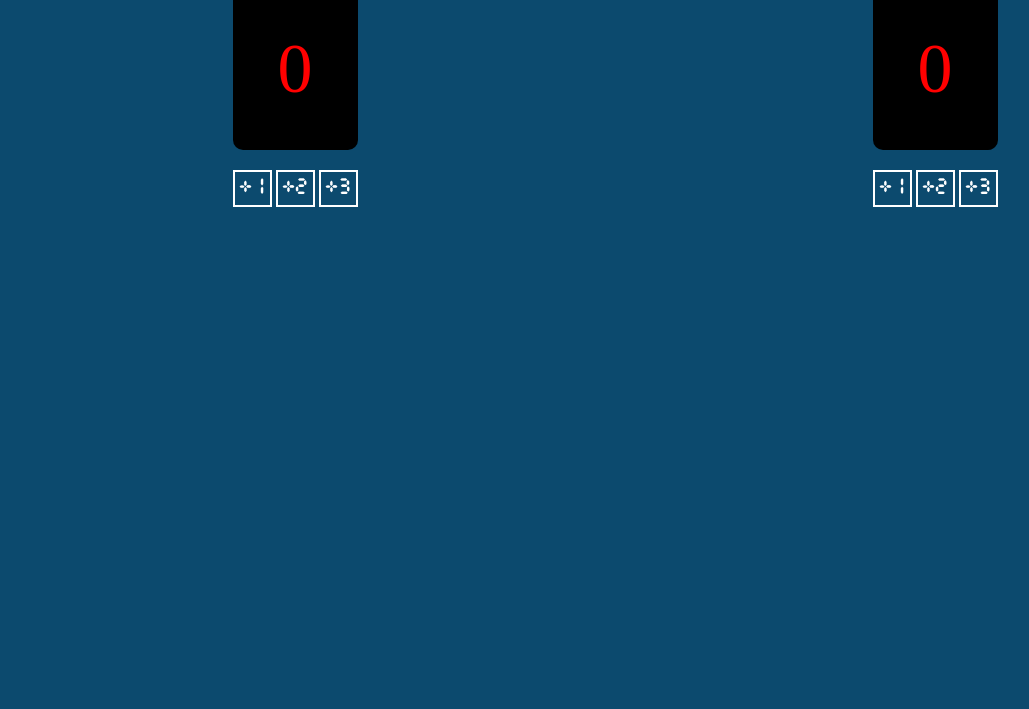
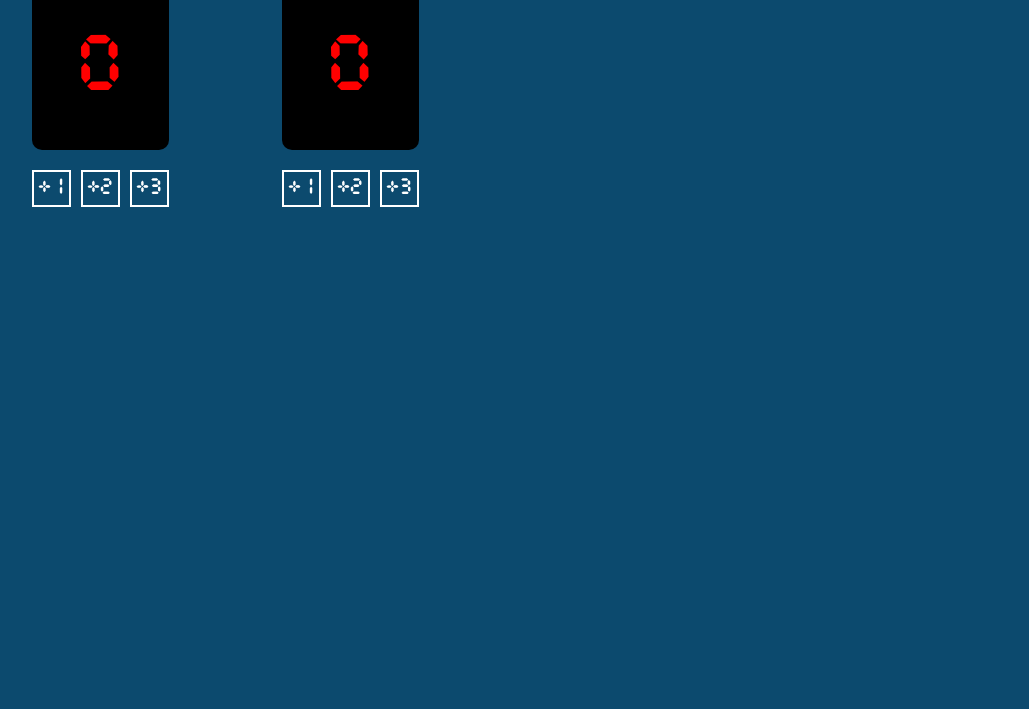
Before and after one commit to JonahFoster/scrimba-basketballscoreboard, a plain HTML site: page index.html in a window 1280 px wide. Shown: the part 91-800 px from the top of the page, without its empty margins (25-1054 px from the left). Drawn offline with nearby package versions, Linux system fonts and the light colour scheme.

Commit message:
Update index.css

```diff
--- a/index.css
+++ b/index.css
@@ -7,8 +7,8 @@ body {
     margin: 0;
     background: #0C4A6E;
     color: #EEEEEE;
-    font-family: "CursedTimer"
-    max-width: 400px;
+    font-family: "CursedTimer";
+    max-width: 500px;
 }
 
 h3 {
```
